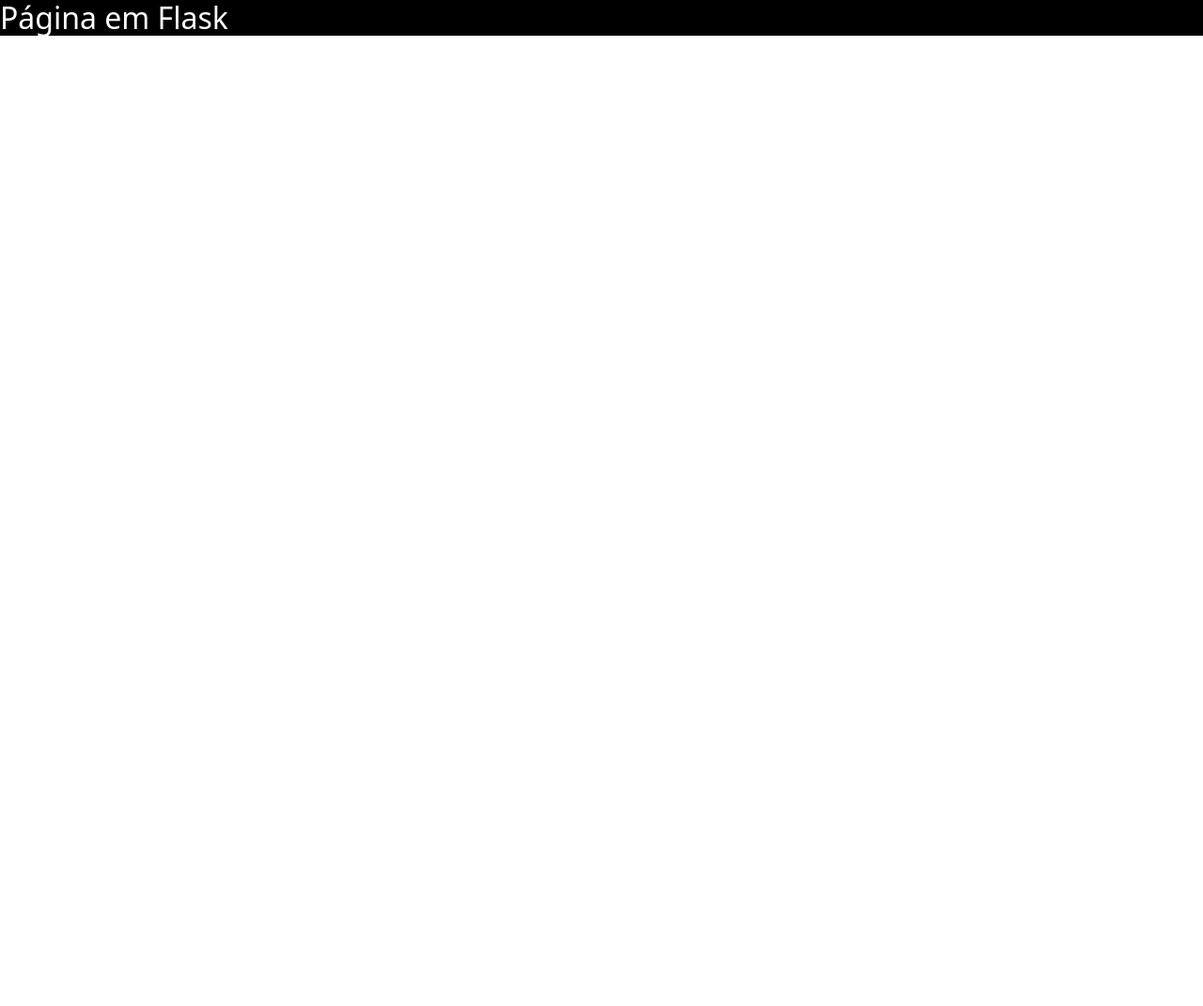
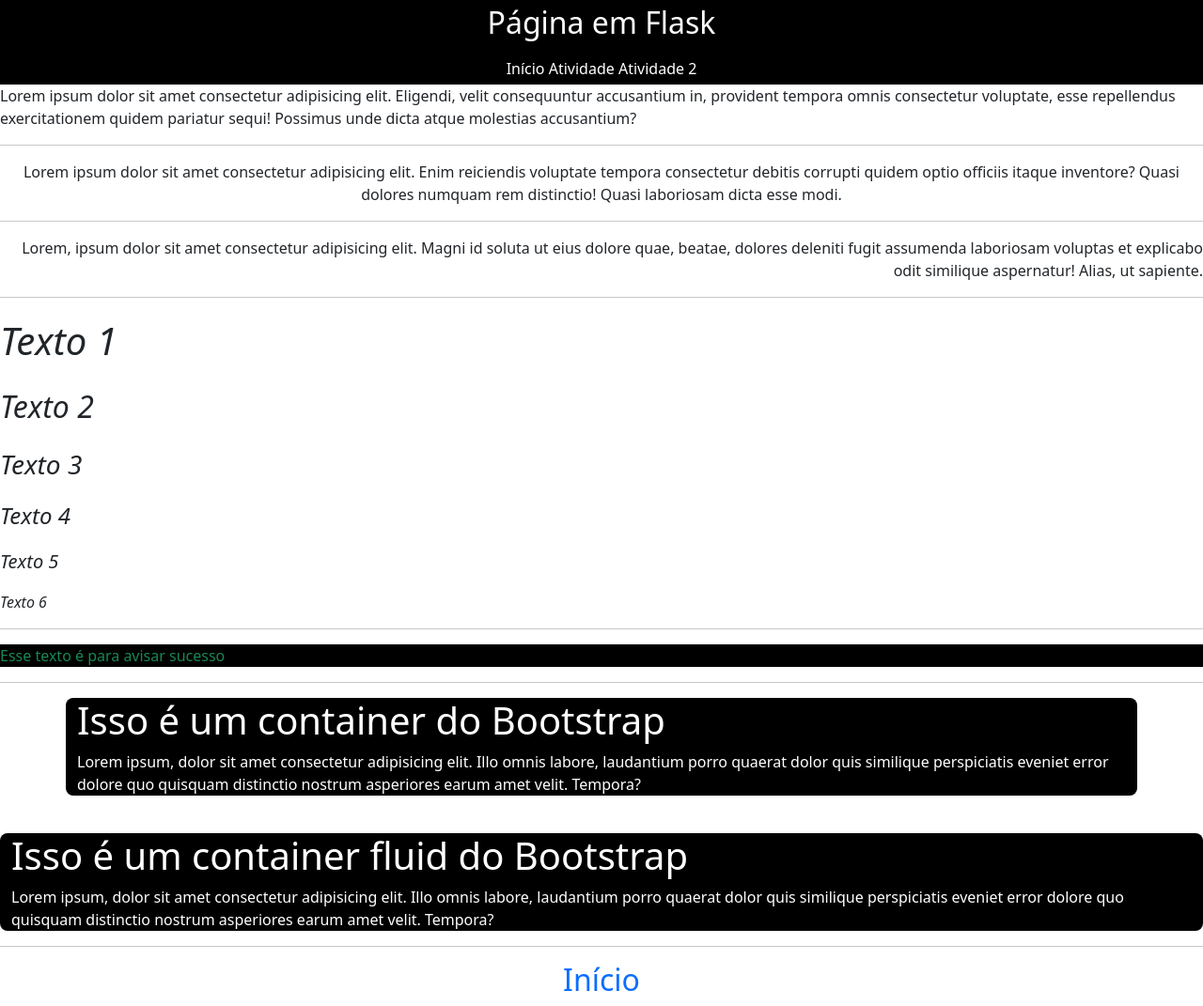
Before and after one commit to HuygnesPython/BootStrap10.09, a Flask app: template templates/index.html in a window 1280 px wide. Shown: the whole page at 94% size. Before the commit the page ends 38 px from the top, so only its background shows below. Run offline with Flask 3, Linux system fonts and the light colour scheme; the template is opened without the code that fills it: most values are stand-ins (such as "Sample title", 1, 10 or a date in 2020).

Commit message:
Não finalizado

```diff
--- a/app.py
+++ b/app.py
@@ -1,10 +1,20 @@
+from turtle import title
 from flask import Flask, redirect, url_for, request, render_template
 
 app = Flask(__name__)
 
-@app.route('/PagInicial')
+@app.route('/')
 def PagInicial():
-    titulo = 'Página inicial'
-    return render_template('index.html', titulo = titulo)
+    title = 'Página inicial'
+    return render_template('index.html', title=title)
+@app.route('/atividade')
+def atividade():
+    title = 'Atividade'
+    return render_template('atividade.html', title=title)
+@app.route('/atividade2')
+def atividade2():
+    title = 'Atividade 2'
+    return render_template('atividade2.html', title=title)
+
 
 app.run(debug=True)
--- a/static/styles.css
+++ b/static/styles.css
@@ -1,8 +1,10 @@
 .nav01{
+
     background-color: black;
 }
 
 .pgflasktitle{
+    padding: 5px;
     color: white;
     /* font-family: 'Segoe UI', Tahoma, Geneva, Verdana, sans-serif; */
 }
--- a/templates/base.html
+++ b/templates/base.html
@@ -9,8 +9,13 @@
 </head>
 <body>
 
-    <nav class="nav01">
+    <nav class="nav01 text-center container-fluid justify-content-between">
         <h2 class="pgflasktitle">Página em Flask</h2>
+        <div class="pgflasktitle">
+            <a class="text-white text-decoration-none" href="{{ url_for('PagInicial') }}">Início</a>
+            <a class="text-white text-decoration-none" href="{{ url_for('atividade') }}">Atividade</a>
+            <a class="text-white text-decoration-none" href="{{ url_for('atividade2') }}">Atividade 2</a>
+        </div>
     </nav>
 
     {% block conteudo %}
@@ -18,6 +23,11 @@
 
 
     {% endblock %}
+
+    <hr>
+
+<a href="" class="text-decoration-none text-center"><h2>Início</h2></a>
+
 </body>
 <script src="https://cdn.jsdelivr.net/npm/bootstrap@5.3.8/dist/js/bootstrap.bundle.min.js" integrity="sha384-FKyoEForCGlyvwx9Hj09JcYn3nv7wiPVlz7YYwJrWVcXK/BmnVDxM+D2scQbITxI" crossorigin="anonymous"></script>
 </html>
--- a/templates/index.html
+++ b/templates/index.html
@@ -3,6 +3,63 @@
 
 
 
+<p class="text-start">
+
+    Lorem ipsum dolor sit amet consectetur adipisicing elit. Eligendi, velit consequuntur accusantium in, provident tempora omnis consectetur voluptate, esse repellendus exercitationem quidem pariatur sequi! Possimus unde dicta atque molestias accusantium?
+
+</p>
+
+<hr>
+
+<p class="text-center">
+    Lorem ipsum dolor sit amet consectetur adipisicing elit. Enim reiciendis voluptate tempora consectetur debitis corrupti quidem optio officiis itaque inventore? Quasi dolores numquam rem distinctio! Quasi laboriosam dicta esse modi.
+</p>
+
+<hr>
+
+<p class="text-end">
+    Lorem, ipsum dolor sit amet consectetur adipisicing elit. Magni id soluta ut eius dolore quae, beatae, dolores deleniti fugit assumenda laboriosam voluptas et explicabo odit similique aspernatur! Alias, ut sapiente.
+</p>
+
+<hr>
+
+<p class="fs-1 fst-italic">Texto 1</p>
+<p class="fs-2 fst-italic">Texto 2</p>
+<p class="fs-3 fst-italic">Texto 3</p>
+<p class="fs-4 fst-italic">Texto 4</p>
+<p class="fs-5 fst-italic">Texto 5</p>
+<p class="fs-6 fst-italic">Texto 6</p>
+
+<hr>
+
+<p class="bg-black text-success">Esse texto é para avisar sucesso</p>
 
 
+
+
+
+
+
+<hr>
+
+<div class="container bg-black rounded-3">
+    <h1 style="color: white;">Isso é um container do Bootstrap</h1>
+    <p style="color: white;">
+        Lorem ipsum, dolor sit amet consectetur adipisicing elit. Illo omnis labore, laudantium porro quaerat dolor quis similique perspiciatis eveniet error dolore quo quisquam distinctio nostrum asperiores earum amet velit. Tempora?
+
+    </p>
+
+</div>
+
+<br>
+
+<div class="container-fluid bg-black rounded-3">
+    <h1 style="color: white;">Isso é um container fluid do Bootstrap</h1>
+    <p style="color: white;">
+        Lorem ipsum, dolor sit amet consectetur adipisicing elit. Illo omnis labore, laudantium porro quaerat dolor quis similique perspiciatis eveniet error dolore quo quisquam distinctio nostrum asperiores earum amet velit. Tempora?
+
+    </p>
+
+</div>
+
 {% endblock %}
```
Also changed, not shown: templates/atividade.html (added, +21 -0 lines), templates/atividade2.html (added, +47 -0 lines).
